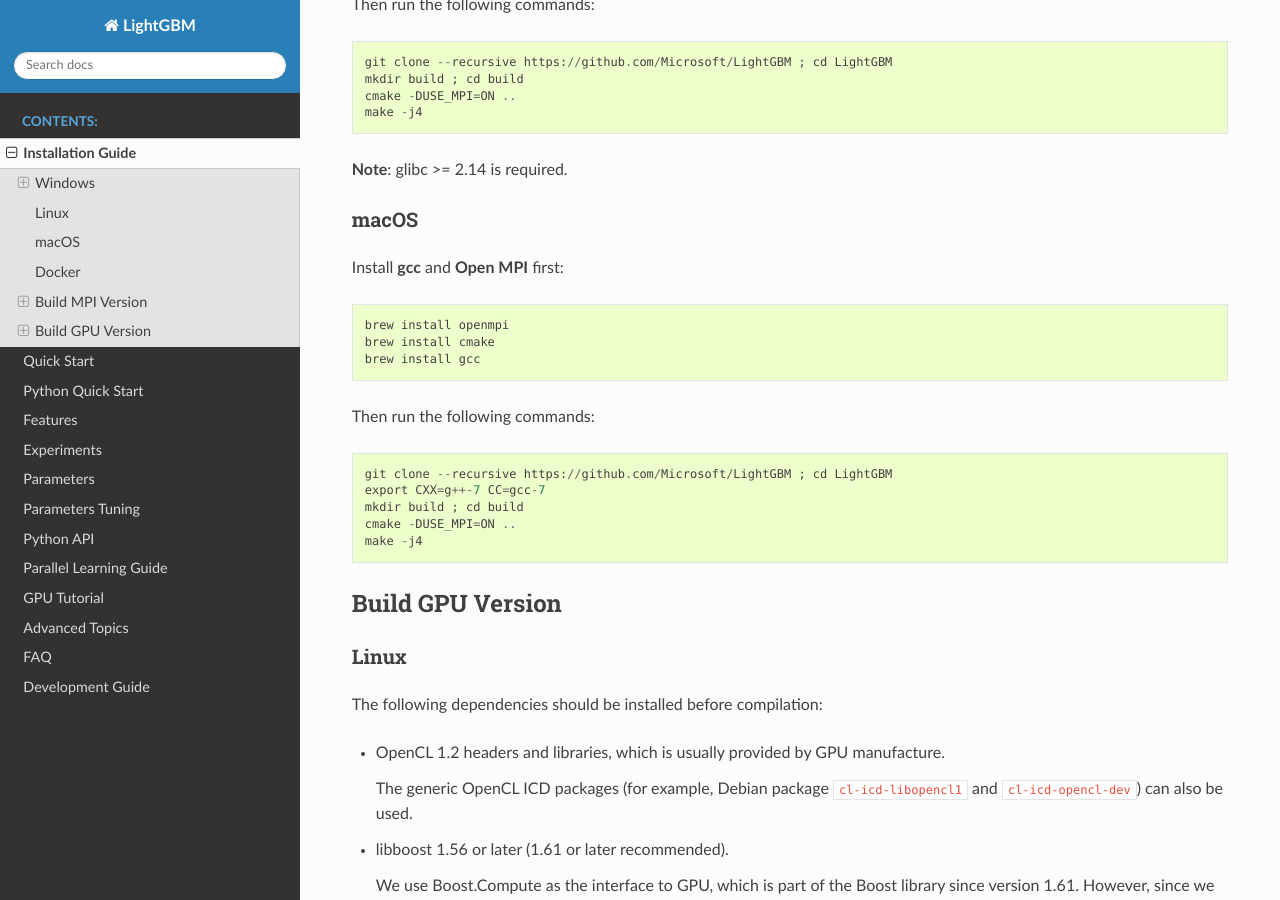
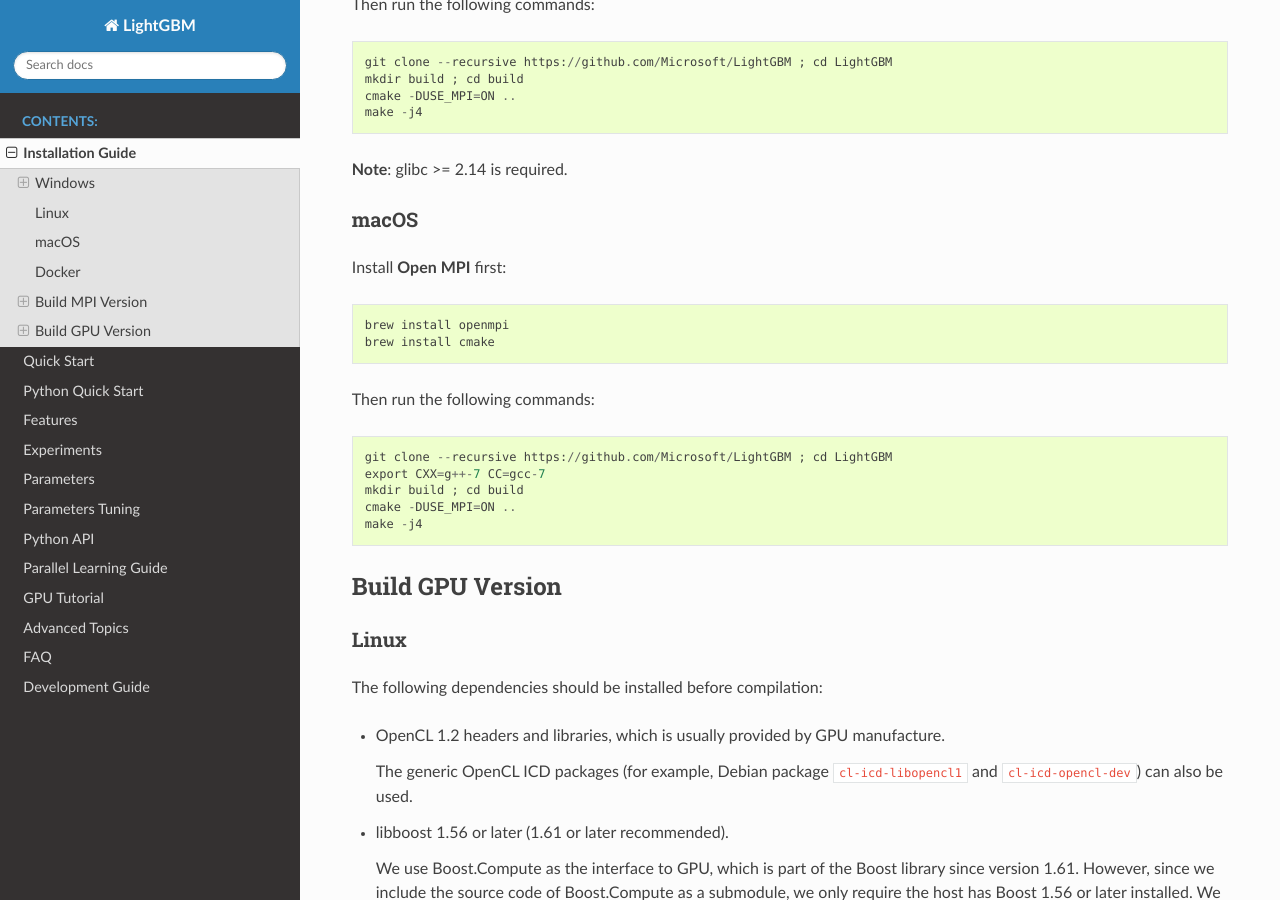
Before and after one commit to microsoft/LightGBM, a Sphinx documentation site: the page built from docs/Installation-Guide.rst, in a window 1280 px wide and 900 px high, scrolled down 3430 px. Built offline with Sphinx 7.4.7 and the Read the Docs theme 2.0.0, drawn with Linux system fonts in a browser that asks for light colours.

Commit message:
updated installation guide for macos

```diff
--- a/docs/Installation-Guide.rst
+++ b/docs/Installation-Guide.rst
@@ -182,13 +182,12 @@
 macOS
 ^^^^^
 
-Install **gcc** and **Open MPI** first:
+Install **Open MPI** first:
 
 .. code::
 
   brew install openmpi
   brew install cmake
-  brew install gcc
 
 Then run the following commands:
 
```
